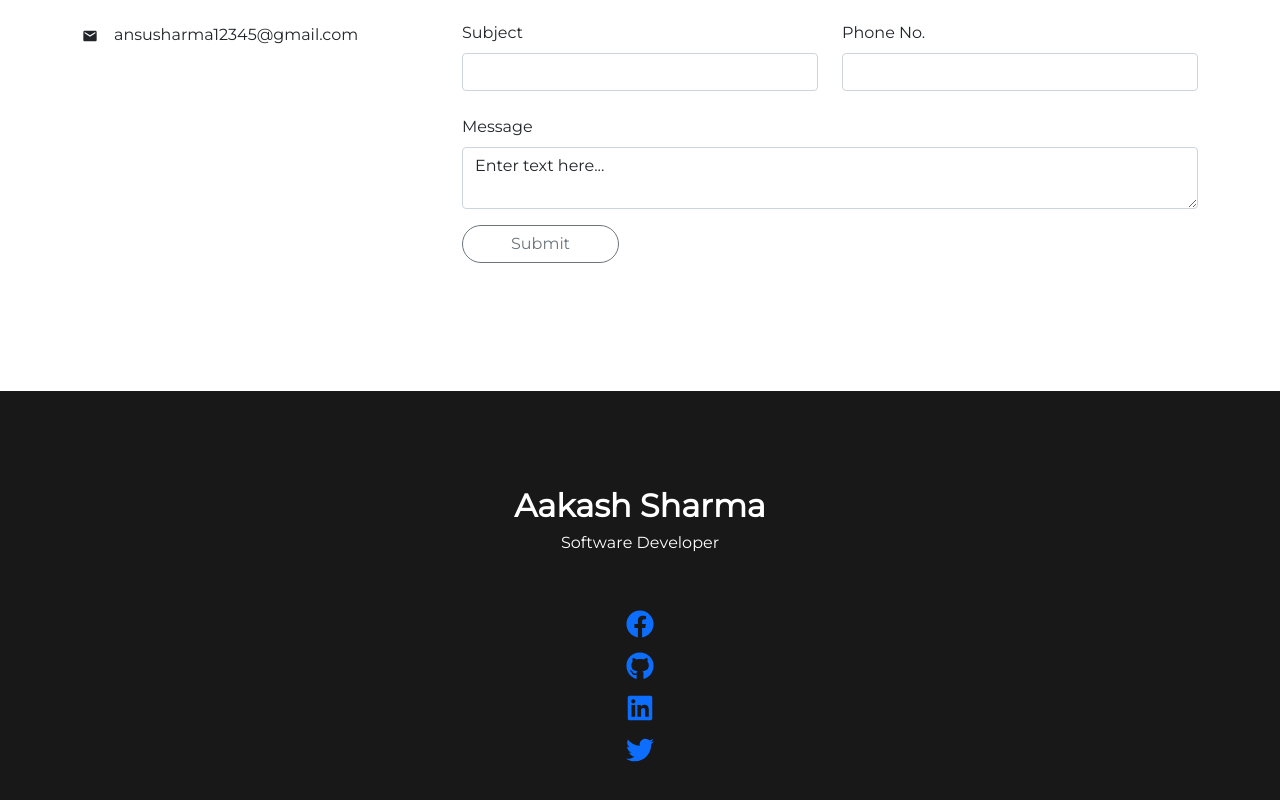
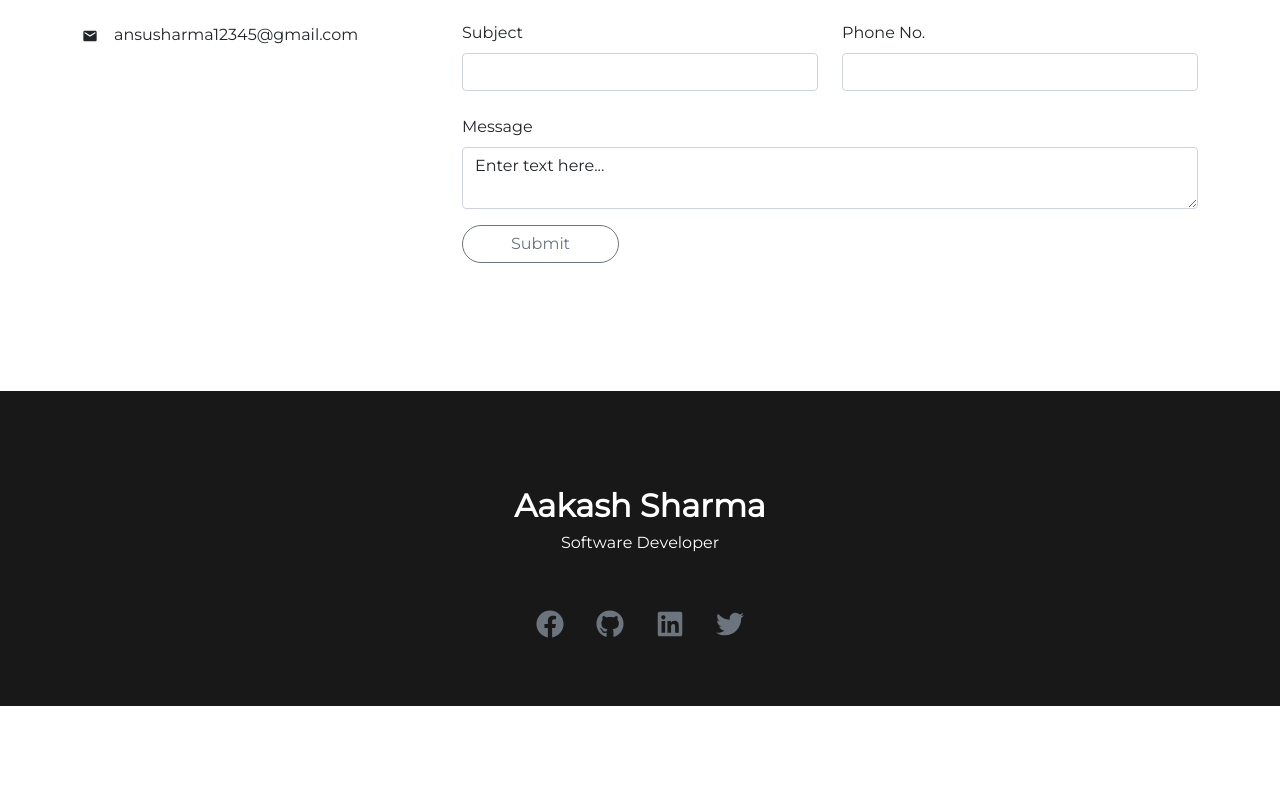
Before and after one commit to aakash1003/aakash1003.github.io, a React (Create React App) app: page / in a window 1280 px wide. Shown: the part 3471-4271 px from the top of the page. After the commit the page ends 4177 px from the top, so only its background shows below. Built offline with nearby package versions, Linux system fonts and the light colour scheme.

Commit message:
done changes in footer

```diff
--- a/src/components/Footer/Footer.jsx
+++ b/src/components/Footer/Footer.jsx
@@ -12,13 +12,13 @@ const Footer = () => {
           <h6 className='text-center'>Software Developer</h6>
         </Fade>
 
-        <div className='social-icons d-flex justify-content-center mt-5'>
+        <div className='social-icons mt-5 d-flex justify-content-center'>
           <Bounce bottom cascade big duration={2000}>
             <ul className='list-unstyled'>
-              <li><a className='float-start px-3 fs-3' href='https://www.facebook.com/profile.php?id=100005963888429 '><FaFacebook/></a></li>
-              <li><a className='float-start px-3 fs-3' href='https://github.com/aakash1003'><FaGithub/></a></li>
-              <li><a className='float-start px-3 fs-3' href='https://www.linkedin.com/in/aakash-sh1/'><FaLinkedin/></a></li>
-              <li><a className='float-start px-3 fs-3' href='https://twitter.com/Aakash_Sh1'><FaTwitter/></a></li>
+              <li className='d-inline-block'><a className='text-secondary  px-3 fs-3' href='https://www.facebook.com/profile.php?id=100005963888429 '><FaFacebook/></a></li>
+              <li className='d-inline-block'><a className='text-secondary  px-3 fs-3' href='https://github.com/aakash1003'><FaGithub/></a></li>
+              <li className='d-inline-block'><a className='text-secondary  px-3 fs-3' href='https://www.linkedin.com/in/aakash-sh1/'><FaLinkedin/></a></li>
+              <li className='d-inline-block'><a className='text-secondary  px-3 fs-3' href='https://twitter.com/Aakash_Sh1'><FaTwitter/></a></li>
             </ul>
           </Bounce>
 
```
Also changed, not shown: src/components/Footer/Footer.css (+0 -14 lines).
